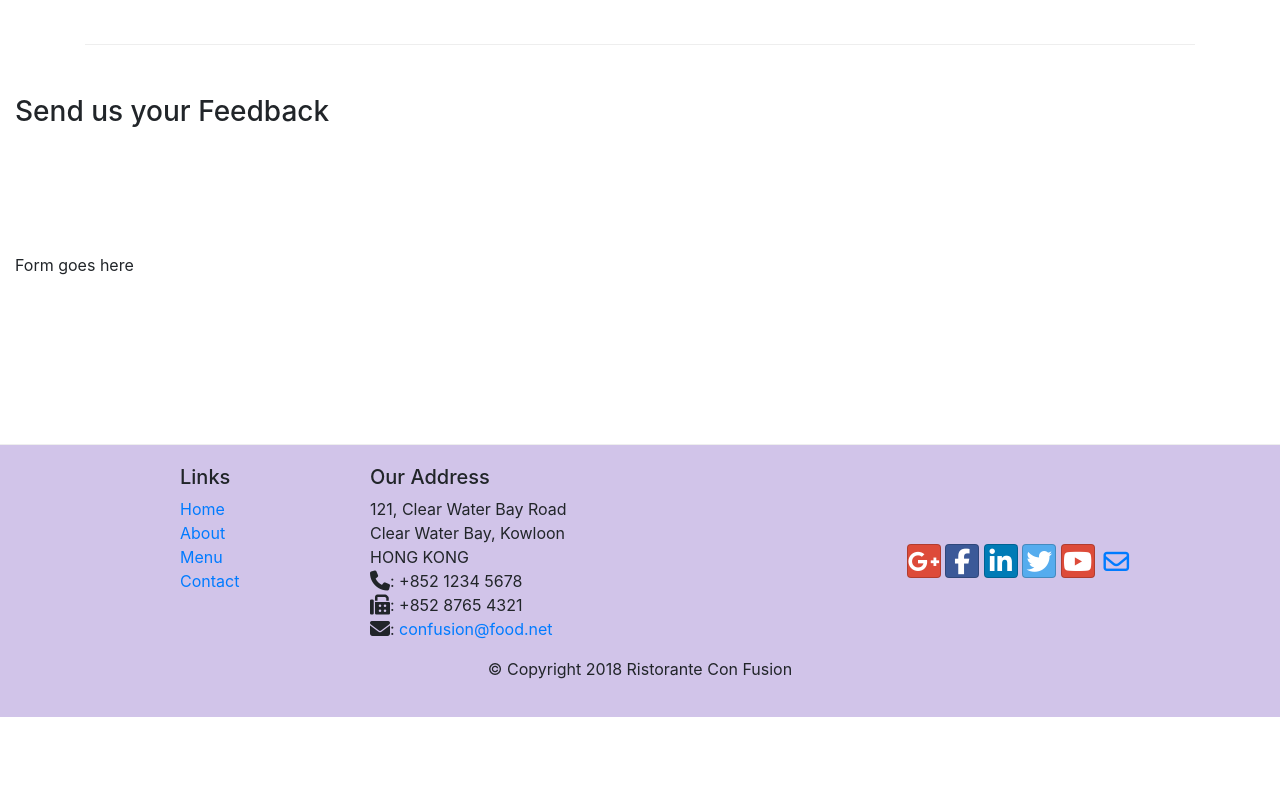
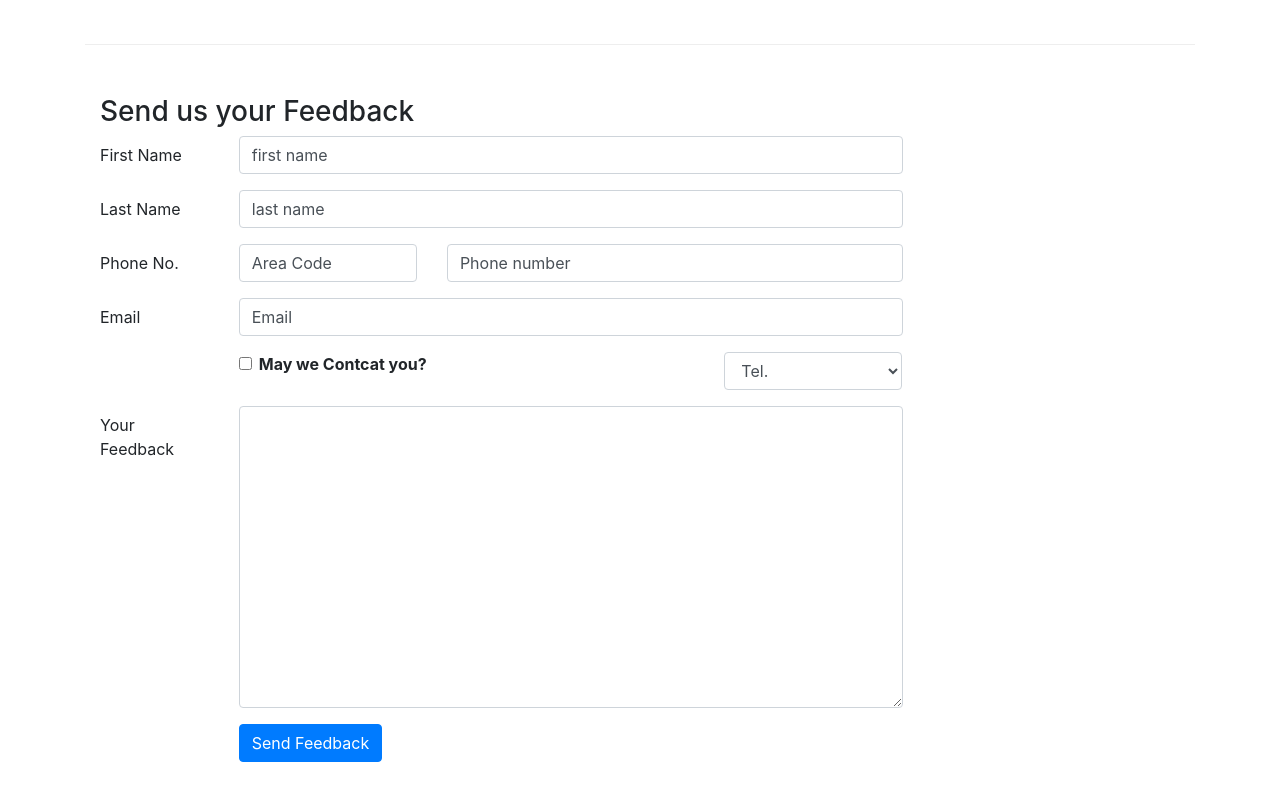
Before and after one commit to namrataswain/conFusion-website, a website: page contactus.html in a window 1280 px wide. Shown: the part 820-1620 px from the top of the page. Before the commit the page ends 1537 px from the top, so only its background shows below. Drawn offline with nearby package versions, Linux system fonts and the light colour scheme.

Commit message:
Added a feedback form with variour input types, buttons and text area checkbox and select element

```diff
--- a/contactus.html
+++ b/contactus.html
@@ -26,10 +26,14 @@
             <a class="navbar-brand" href="#">Ristorante Con Fusion</a>
             <div class="collapse navbar-collapse" id="Navbar">
                 <ul class="navbar-nav mr-auto">
-                        <li class="nav-item"><a class="nav-link" href="./index.html"><span class="fa fa-home fa-lg"></span> Home</a></li>
-                        <li class="nav-item"><a class="nav-link" href="./aboutus.html"><span class="fa fa-info fa-lg"></span> About</a></li>
-                        <li class="nav-item"><a class="nav-link" href="#"><span class="fa fa-list fa-lg"></span> Menu</a></li>
-                        <li class="nav-item active"><a class="nav-link" href="#"><span class="fa fa-address-card fa-lg"></span> Contact</a></li>
+                    <li class="nav-item"><a class="nav-link" href="./index.html"><span class="fa fa-home fa-lg"></span>
+                            Home</a></li>
+                    <li class="nav-item"><a class="nav-link" href="./aboutus.html"><span
+                                class="fa fa-info fa-lg"></span> About</a></li>
+                    <li class="nav-item"><a class="nav-link" href="#"><span class="fa fa-list fa-lg"></span> Menu</a>
+                    </li>
+                    <li class="nav-item active"><a class="nav-link" href="#"><span
+                                class="fa fa-address-card fa-lg"></span> Contact</a></li>
                 </ul>
             </div>
         </div>
@@ -40,7 +44,8 @@
             <div class="row row-header">
                 <div class="col-12 col-sm-6">
                     <h1>Ristorante con Fusion</h1>
-                    <p>We take inspiration from the World's best cuisines, and create a unique fusion experience. Our lipsmacking creations will tickle your culinary senses!</p>
+                    <p>We take inspiration from the World's best cuisines, and create a unique fusion experience. Our
+                        lipsmacking creations will tickle your culinary senses!</p>
                 </div>
                 <div class="col-12 col-sm">
                 </div>
@@ -84,25 +89,91 @@
                 <div class="btn-group" role="group">
                     <a role="button" class="btn btn-primary" href="tel:+9818515602"><i class="fa fa-phone"></i> Call</a>
                     <a role="button" class="btn btn-info" href=""><i class="fa fa-skype"></i> Skype</a>
-                  <a role="button" class="btn btn-success" href="mailto:confusion@food.in"><i class="fa fa-envelope-o"></i> Email</a>
+                    <a role="button" class="btn btn-success" href="mailto:confusion@food.in"><i
+                            class="fa fa-envelope-o"></i> Email</a>
                 </div>
 
             </div>
         </div>
     </div>
-
+    <div class="container">
         <div class="row row-content">
             <div class="col-12">
                 <h3>Send us your Feedback</h3>
             </div>
             <div class="col-12 col-md-9">
-                Form goes here
+                <form>
+                    <div class="form-group row">
+                        <label for="firstname" class="col-md-2 col-form-label">First Name</label>
+                        <div class="col-md-10">
+                            <input type="text" class="form-control" id="firstname" name="firstname"
+                                placeholder="first name" value="first name">
+                        </div>
+
+                    </div>
+                    <div class="form-group row">
+                        <label for="lastname" class="col-md-2 col-form-label">Last Name</label>
+                        <div class="col-md-10">
+                            <input type="text" class="form-control" id="lastname" name="lastname"
+                                placeholder="last name" value="last name">
+                        </div>
+                    </div>
+                    <div class="form-group row">
+                        <label for="telnum" class=" col-12 col-md-2 col-form-label">Phone No.</label>
+                        <div class=" col-5 col-md-3">
+                            <input type="tel" class="form-control" id="countrycode" name="areacode"
+                                placeholder="Area Code" value="Area Code">
+                        </div>
+                        <div class=" col -7 col-md-7">
+                            <input type="tel" class="form-control" id="phoneno" name="telnum" placeholder="Phone number"
+                                value="Phone number">
+                        </div>
+                    </div>
+                    <div class="form-group row">
+                        <label for="Email" class=" col-12 col-md-2 col-form-label">Email</label>
+                        <div class="col-md-10">
+                            <input type="email" class="form-control" id="Email" name="Email" placeholder="Email"
+                                value="Email">
+                        </div>
+                    </div>
+                    <div class="form-group row">
+                        <div class="col-md-6 offset-md-2">
+                            <div class="form-check">
+                                <input type="checkbox" class="form-check-input" name="approve" id="approve" value="">
+                                <label for="approve" class="form-check-label"><strong>May we Contcat
+                                        you?</strong></label>
+                            </div>
+                        </div>
+                        <div class="col-md-3 offset-md-1">
+                            <select class="form-control">
+                                <option>Tel.</option>
+                                <option>Email</option>
+                            </select>
+
+                        </div>
+                    </div>
+                    <div class="form-group row">
+                        <label for="feedback" class=" col-12 col-md-2 col-form-label">Your Feedback</label>
+                        <div class="col-md-10">
+                            <textarea class="form-control" id="feedback" name="feedback"  rows="12"></textarea>
+                            </div>
+                     </div>
+                    <div class="form-group row">
+                        <div class="offset-md-2 col-md-10">
+                            <button type="submit" class="btn btn-primary">
+                                Send Feedback
+                            </button>
+                        </div>
+                        </div>
+                </form>
             </div>
             <div class="col-12 col-md">
             </div>
         </div>
 
     </div>
+    </div>
+
 
     <footer class="footer">
         <div class="container">
@@ -130,11 +201,16 @@
                 </div>
                 <div class="col-12 col-sm-4 align-self-center">
                     <div class="text-center">
-                        <a class="btn btn-social-icon btn-google" href="http://google.com/+"><i class="fa fa-google-plus"></i></a>
-                        <a class="btn btn-social-icon btn-facebook" href="http://www.facebook.com/profile.php?id="><i class="fa fa-facebook"></i></a>
-                        <a class="btn btn-social-icon btn-linkedin" href="http://www.linkedin.com/in/"><i class="fa fa-linkedin"></i></a>
-                        <a class="btn btn-social-icon btn-twitter" href="http://twitter.com/"><i class="fa fa-twitter"></i></a>
-                        <a class="btn btn-social-icon btn-google" href="http://youtube.com/"><i class="fa fa-youtube"></i></a>
+                        <a class="btn btn-social-icon btn-google" href="http://google.com/+"><i
+                                class="fa fa-google-plus"></i></a>
+                        <a class="btn btn-social-icon btn-facebook" href="http://www.facebook.com/profile.php?id="><i
+                                class="fa fa-facebook"></i></a>
+                        <a class="btn btn-social-icon btn-linkedin" href="http://www.linkedin.com/in/"><i
+                                class="fa fa-linkedin"></i></a>
+                        <a class="btn btn-social-icon btn-twitter" href="http://twitter.com/"><i
+                                class="fa fa-twitter"></i></a>
+                        <a class="btn btn-social-icon btn-google" href="http://youtube.com/"><i
+                                class="fa fa-youtube"></i></a>
                         <a class="btn btn-social-icon" href="mailto:"><i class="fa fa-envelope-o"></i></a>
                     </div>
                 </div>
```
Lines whose indentation alone changed are shown as unchanged.
